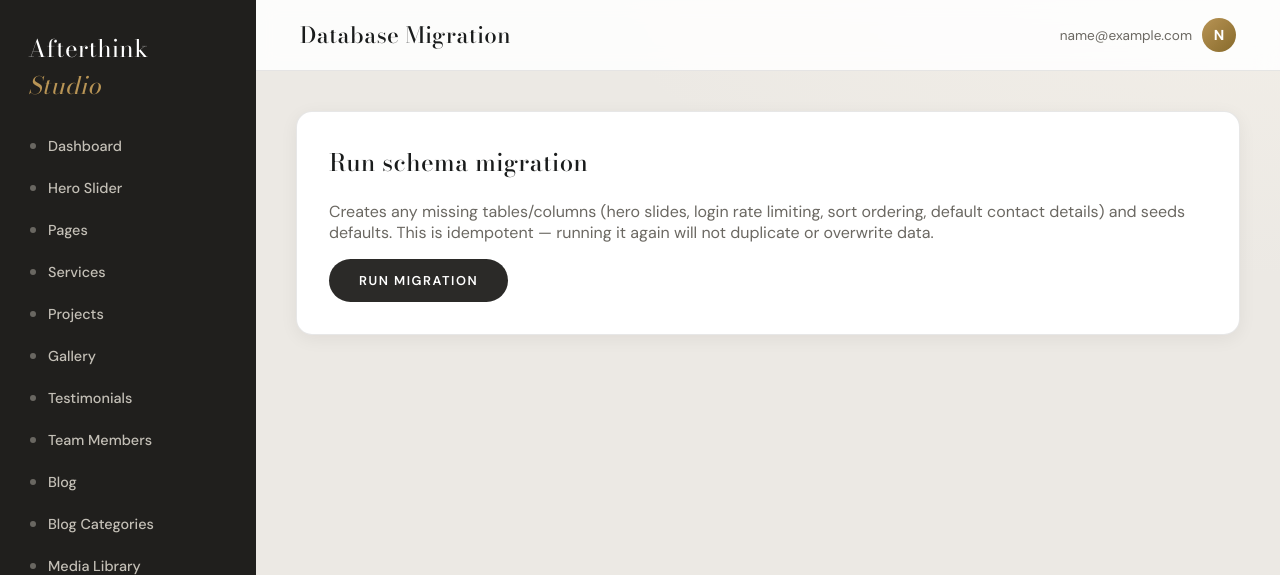
After one commit to manishkapadnis-rgb/afterthink-cms, a PHP site: page /admin/migrate.php in a window 1280 px wide. The commit adds this page. Shown: the top 575 px of the page. Run offline with PHP 8.4, Linux system fonts and the light colour scheme; the visitor is signed in with stand-in values (Sample User, id 1).

Commit message:
Add one-click admin schema migration runner
admin/migrate.php (admin-only, CSRF-protected, idempotent) creates any
missing tables/columns — hero_slides, login_attempts, sort_order columns,
default contact row — and seeds defaults. manage.php links to it when a
module's table is missing.

Co-Authored-By: Claude Opus 4.8 (1M context) <noreply@anthropic.com>

```diff
--- a/admin/manage.php
+++ b/admin/manage.php
@@ -394,6 +394,9 @@ require __DIR__ . '/partials/layout_top.php';
 <?php if (!empty($errors)) : ?>
     <div class="alert danger"><?php foreach ($errors as $error) : ?><p><?php echo e($error); ?></p><?php endforeach; ?></div>
 <?php endif; ?>
+<?php if (!empty($schemaError)) : ?>
+    <div class="panel"><a class="admin-link" href="migrate.php">Run database migration →</a></div>
+<?php endif; ?>
 
 <?php if ($action === 'new' || $action === 'edit') : ?>
     <div class="panel">
--- /dev/null
+++ b/admin/migrate.php
@@ -0,0 +1,146 @@
+<?php
+
+declare(strict_types=1);
+
+require_once __DIR__ . '/_init.php';
+requireAdmin();
+
+$db = getDatabase();
+$results = [];
+
+/**
+ * Each step is idempotent: it checks current schema state and only applies
+ * what is missing, so this page is safe to run any number of times.
+ */
+function columnExists(PDO $db, string $table, string $column): bool
+{
+    $stmt = $db->prepare(
+        'SELECT COUNT(*) FROM information_schema.COLUMNS
+         WHERE TABLE_SCHEMA = DATABASE() AND TABLE_NAME = :t AND COLUMN_NAME = :c'
+    );
+    $stmt->execute(['t' => $table, 'c' => $column]);
+    return (int) $stmt->fetchColumn() > 0;
+}
+
+if ($_SERVER['REQUEST_METHOD'] === 'POST') {
+    requireValidCsrf();
+
+    $steps = [
+        'hero_slides table' => static function (PDO $db): string {
+            $db->exec(
+                "CREATE TABLE IF NOT EXISTS `hero_slides` (
+                  `id` INT UNSIGNED NOT NULL AUTO_INCREMENT,
+                  `title` VARCHAR(255) NOT NULL,
+                  `subtitle` VARCHAR(255) DEFAULT NULL,
+                  `button_text` VARCHAR(150) DEFAULT NULL,
+                  `button_link` VARCHAR(255) DEFAULT NULL,
+                  `desktop_image` VARCHAR(255) DEFAULT NULL,
+                  `mobile_image` VARCHAR(255) DEFAULT NULL,
+                  `sort_order` INT NOT NULL DEFAULT 0,
+                  `status` ENUM('draft','published') NOT NULL DEFAULT 'published',
+                  `created_at` DATETIME NOT NULL DEFAULT CURRENT_TIMESTAMP,
+                  `updated_at` DATETIME NOT NULL DEFAULT CURRENT_TIMESTAMP ON UPDATE CURRENT_TIMESTAMP,
+                  PRIMARY KEY (`id`)
+                ) ENGINE=InnoDB DEFAULT CHARSET=utf8mb4"
+            );
+            return 'ready';
+        },
+        'hero_slides seed' => static function (PDO $db): string {
+            if ((int) $db->query('SELECT COUNT(*) FROM hero_slides')->fetchColumn() > 0) {
+                return 'already has rows — left as is';
+            }
+            $db->exec(
+                "INSERT INTO `hero_slides` (`title`,`subtitle`,`button_text`,`button_link`,`sort_order`,`status`) VALUES
+                ('The Poetry of Space','Curation & Design','Explore Interior Design','services',1,'published'),
+                ('Defined Ambition','Executive Environments','Workspace Portfolio','portfolio',2,'published'),
+                ('Timeless Horizons','Architectural Mastery','View Residences','portfolio',3,'published')"
+            );
+            return 'seeded 3 default slides';
+        },
+        'login_attempts table' => static function (PDO $db): string {
+            $db->exec(
+                "CREATE TABLE IF NOT EXISTS `login_attempts` (
+                  `id` INT UNSIGNED NOT NULL AUTO_INCREMENT,
+                  `ip_address` VARCHAR(45) NOT NULL,
+                  `email` VARCHAR(150) DEFAULT NULL,
+                  `attempted_at` DATETIME NOT NULL DEFAULT CURRENT_TIMESTAMP,
+                  PRIMARY KEY (`id`),
+                  INDEX `idx_login_attempts_ip_time` (`ip_address`,`attempted_at`)
+                ) ENGINE=InnoDB DEFAULT CHARSET=utf8mb4"
+            );
+            return 'ready';
+        },
+        'services.sort_order column' => static function (PDO $db): string {
+            if (columnExists($db, 'services', 'sort_order')) {
+                return 'already present';
+            }
+            $db->exec('ALTER TABLE `services` ADD COLUMN `sort_order` INT NOT NULL DEFAULT 0 AFTER `icon`');
+            return 'added';
+        },
+        'projects.sort_order column' => static function (PDO $db): string {
+            if (columnExists($db, 'projects', 'sort_order')) {
+                return 'already present';
+            }
+            $db->exec('ALTER TABLE `projects` ADD COLUMN `sort_order` INT NOT NULL DEFAULT 0 AFTER `gallery_preview`');
+            return 'added';
+        },
+        'contact_settings default row' => static function (PDO $db): string {
+            if ((int) $db->query('SELECT COUNT(*) FROM contact_settings')->fetchColumn() > 0) {
+                return 'already present';
+            }
+            $db->exec(
+                "INSERT INTO `contact_settings` (`phone`,`email`,`address`) VALUES
+                ('+1 212 555 0184','hello@afterthink.studio','Afterthink Studio, Architecture and Interiors')"
+            );
+            return 'seeded default contact details';
+        },
+    ];
+
+    foreach ($steps as $label => $step) {
+        try {
+            $results[] = ['label' => $label, 'ok' => true, 'detail' => $step($db)];
+        } catch (Throwable $e) {
+            $results[] = ['label' => $label, 'ok' => false, 'detail' => $e->getMessage()];
+        }
+    }
+    setFlash('Migration run complete.');
+}
+
+$flash = getFlash();
+$csrfToken = csrfToken();
+$pageTitle = 'Database Migration';
+$activeNav = '';
+require __DIR__ . '/partials/layout_top.php';
+?>
+<?php if ($flash) : ?><div class="alert <?php echo e($flash['type']); ?>"><?php echo e($flash['message']); ?></div><?php endif; ?>
+
+<?php if (!empty($results)) : ?>
+    <div class="panel">
+        <h2 style="margin-top:0;">Results</h2>
+        <table class="admin-table">
+            <thead><tr><th>Step</th><th>Status</th><th>Detail</th></tr></thead>
+            <tbody>
+            <?php foreach ($results as $r) : ?>
+                <tr>
+                    <td><?php echo e($r['label']); ?></td>
+                    <td><span class="badge <?php echo $r['ok'] ? 'published' : 'archived'; ?>"><?php echo $r['ok'] ? 'OK' : 'ERROR'; ?></span></td>
+                    <td><?php echo e($r['detail']); ?></td>
+                </tr>
+            <?php endforeach; ?>
+            </tbody>
+        </table>
+        <p style="margin-top:18px;"><a class="admin-link" href="manage.php?module=hero_slides">Go to Hero Slider →</a></p>
+    </div>
+<?php endif; ?>
+
+<div class="panel">
+    <h2 style="margin-top:0;">Run schema migration</h2>
+    <p class="muted">Creates any missing tables/columns (hero slides, login rate
+        limiting, sort ordering, default contact details) and seeds defaults.
+        This is idempotent — running it again will not duplicate or overwrite data.</p>
+    <form method="post">
+        <input type="hidden" name="csrf_token" value="<?php echo e($csrfToken); ?>">
+        <button type="submit">Run Migration</button>
+    </form>
+</div>
+<?php require __DIR__ . '/partials/layout_bottom.php'; ?>
```
